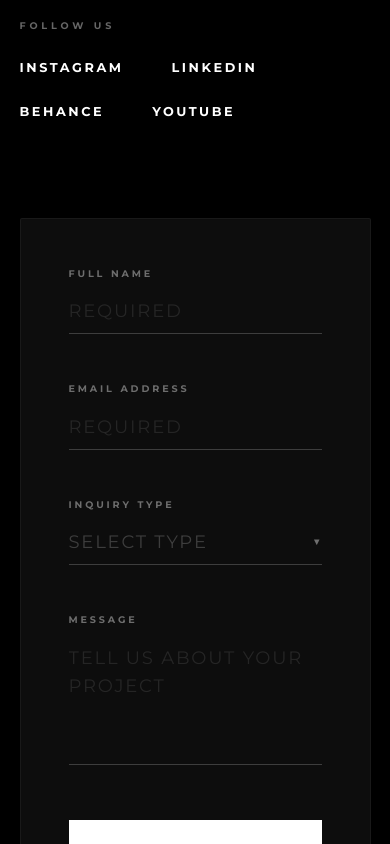
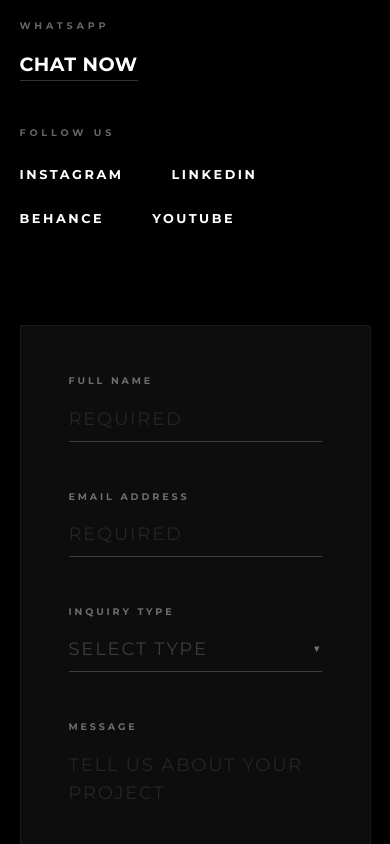
Before and after one commit to manthan-bt/mind-wobbler, a React (Vite) app: page /contact in a window 390 px wide. Shown: the part 680-1524 px from the top of the page. Built offline with nearby package versions, Linux system fonts and the light colour scheme.

Commit message:
feat: implement About, Contact, and Home page components with responsive layouts and interactive elements

```diff
--- a/src/pages/About.jsx
+++ b/src/pages/About.jsx
@@ -111,7 +111,14 @@ const About = () => {
       <section className="px-[5vw] py-32 text-center fade-in border-t border-white/5">
         <p className="text-[0.6rem] tracking-[0.5em] text-white/30 mb-8 uppercase font-bold">READY TO COMMENCE?</p>
         <h3 className="text-[clamp(2rem,5vw,4rem)] font-bold text-white mb-10 tracking-tighter uppercase leading-none">BUILD THE <br /> UNCONVENTIONAL.</h3>
-        <Link to="/contact" className="inline-block border border-white text-white py-4 px-16 text-[0.7rem] font-bold tracking-[0.4em] uppercase hover:bg-white hover:text-black transition-all hover-target">GET IN TOUCH</Link>
+        <div className="flex flex-col sm:flex-row justify-center items-center gap-6 max-w-md mx-auto">
+          <a href="mailto:mindwobblerstudios@gmail.com" className="inline-block bg-white text-black py-4 px-12 text-[0.7rem] font-bold tracking-[0.4em] uppercase hover:bg-gray-light transition-all hover-target shadow-2xl w-full sm:w-auto">
+            SEND EMAIL
+          </a>
+          <a href="https://wa.me/918105176785" target="_blank" rel="noopener noreferrer" className="inline-block border border-white text-white py-4 px-12 text-[0.7rem] font-bold tracking-[0.4em] uppercase hover:bg-white hover:text-black transition-all hover-target w-full sm:w-auto">
+            WHATSAPP
+          </a>
+        </div>
       </section>
     </div>
   );
--- a/src/pages/Contact.jsx
+++ b/src/pages/Contact.jsx
@@ -49,7 +49,13 @@ const ThemedDropdown = ({ options, selected, onSelect, label }) => {
 };
 
 const Contact = () => {
+  const [name, setName] = useState('');
+  const [email, setEmail] = useState('');
   const [inquiryType, setInquiryType] = useState('');
+  const [message, setMessage] = useState('');
+  const [honey, setHoney] = useState('');
+  const [isSubmitting, setIsSubmitting] = useState(false);
+  const [submitSuccess, setSubmitSuccess] = useState(false);
 
   useEffect(() => {
     window.scrollTo(0, 0);
@@ -63,6 +69,51 @@ const Contact = () => {
     document.querySelectorAll('.fade-in, .fade-in-up').forEach(el => observer.observe(el));
     return () => observer.disconnect();
   }, []);
+
+  const handleSubmit = async (e) => {
+    e.preventDefault();
+    if (!name || !email) {
+      alert("PLEASE FILL IN ALL REQUIRED FIELDS.");
+      return;
+    }
+
+    setIsSubmitting(true);
+
+    try {
+      const response = await fetch("https://formsubmit.co/ajax/mindwobblerstudios@gmail.com", {
+        method: "POST",
+        headers: {
+          "Content-Type": "application/json",
+          "Accept": "application/json"
+        },
+        body: JSON.stringify({
+          name: name,
+          email: email,
+          "inquiry type": inquiryType || 'GENERAL INQUIRY',
+          message: message,
+          _subject: `NEW INQUIRY FROM ${name.toUpperCase()} - ${inquiryType || 'GENERAL INQUIRY'}`,
+          _captcha: "false",
+          _honey: honey
+        })
+      });
+
+      if (response.ok) {
+        setSubmitSuccess(true);
+        setName('');
+        setEmail('');
+        setMessage('');
+        setInquiryType('');
+        setHoney('');
+      } else {
+        const result = await response.json();
+        alert(result.message || "SOMETHING WENT WRONG. PLEASE TRY AGAIN.");
+      }
+    } catch (error) {
+      alert("CONNECTION ERROR. PLEASE CHECK YOUR INTERNET AND TRY AGAIN.");
+    } finally {
+      setIsSubmitting(false);
+    }
+  };
 
   return (
     <div className="bg-black min-h-screen pt-40 pb-32">
@@ -84,6 +135,11 @@ const Contact = () => {
               </div>
 
               <div>
+                <h4 className="text-[0.6rem] tracking-[0.4em] text-white/40 mb-4 uppercase">WHATSAPP</h4>
+                <a href="https://wa.me/918105176785" target="_blank" rel="noopener noreferrer" className="cta-link text-[clamp(1.2rem,2.5vw,2rem)] text-white border-b border-white/20 pb-1 hover:border-white transition-colors hover-target tracking-wide uppercase font-bold break-all">CHAT NOW</a>
+              </div>
+
+              <div>
                 <h4 className="text-[0.6rem] tracking-[0.4em] text-white/40 mb-6 uppercase">FOLLOW US</h4>
                 <div className="social-links flex flex-wrap gap-x-12 gap-y-6">
                   <a href="https://www.instagram.com/mind_wobbler" target="_blank" rel="noopener noreferrer" className="text-white hover-target tracking-[0.2em] text-[0.8rem] border-b border-transparent hover:border-white transition-all uppercase font-bold">INSTAGRAM</a>
@@ -95,15 +151,44 @@ const Contact = () => {
             </div>
           </div>
 
-          <div className="contact-form bg-white/5 p-12 md:p-16 rounded-sm fade-in-up delay-200 border border-white/5">
-            <form className="flex flex-col gap-12">
+          <div className="contact-form bg-white/5 p-12 md:p-16 rounded-sm fade-in-up delay-200 border border-white/5 min-h-[400px] flex flex-col justify-center">
+            {submitSuccess ? (
+              <div className="text-center space-y-6">
+                <span className="text-white text-5xl block mb-2">✓</span>
+                <h3 className="text-white font-bold tracking-[0.2em] text-lg uppercase">INQUIRY TRANSMITTED</h3>
+                <p className="text-gray text-xs tracking-widest leading-loose uppercase max-w-sm mx-auto">
+                  THANK YOU FOR CONTACTING MIND WOBBLER. OUR TEAM WILL COMMENCE RESPONSE WITHIN 24 HOURS.
+                </p>
+                <button
+                  onClick={() => setSubmitSuccess(false)}
+                  className="mt-8 border border-white/20 text-white hover:border-white py-3 px-8 text-[0.65rem] font-bold tracking-[0.3em] uppercase transition-all hover-target"
+                >
+                  SEND ANOTHER
+                </button>
+              </div>
+            ) : (
+              <form onSubmit={handleSubmit} className="flex flex-col gap-12">
                 <div className="input-group">
                   <label className="text-[0.6rem] tracking-[0.3em] text-white/40 block mb-2 uppercase font-bold">FULL NAME</label>
-                <input type="text" placeholder="REQUIRED" required className="w-full bg-transparent border-b border-white/20 text-white text-lg py-2 outline-none focus:border-white transition-colors uppercase tracking-widest placeholder:text-white/10" />
+                  <input
+                    type="text"
+                    placeholder="REQUIRED"
+                    required
+                    value={name}
+                    onChange={(e) => setName(e.target.value)}
+                    className="w-full bg-transparent border-b border-white/20 text-white text-lg py-2 outline-none focus:border-white transition-colors uppercase tracking-widest placeholder:text-white/10"
+                  />
                 </div>
                 <div className="input-group">
                   <label className="text-[0.6rem] tracking-[0.3em] text-white/40 block mb-2 uppercase font-bold">EMAIL ADDRESS</label>
-                <input type="email" placeholder="REQUIRED" required className="w-full bg-transparent border-b border-white/20 text-white text-lg py-2 outline-none focus:border-white transition-colors uppercase tracking-widest placeholder:text-white/10" />
+                  <input
+                    type="email"
+                    placeholder="REQUIRED"
+                    required
+                    value={email}
+                    onChange={(e) => setEmail(e.target.value)}
+                    className="w-full bg-transparent border-b border-white/20 text-white text-lg py-2 outline-none focus:border-white transition-colors uppercase tracking-widest placeholder:text-white/10"
+                  />
                 </div>
 
                 <ThemedDropdown
@@ -115,10 +200,34 @@ const Contact = () => {
 
                 <div className="input-group">
                   <label className="text-[0.6rem] tracking-[0.3em] text-white/40 block mb-2 uppercase font-bold">MESSAGE</label>
-                <textarea placeholder="TELL US ABOUT YOUR PROJECT" rows="4" className="w-full bg-transparent border-b border-white/20 text-white text-lg py-2 outline-none focus:border-white transition-colors uppercase tracking-widest placeholder:text-white/10 resize-none"></textarea>
+                  <textarea
+                    placeholder="TELL US ABOUT YOUR PROJECT"
+                    rows="4"
+                    value={message}
+                    onChange={(e) => setMessage(e.target.value)}
+                    className="w-full bg-transparent border-b border-white/20 text-white text-lg py-2 outline-none focus:border-white transition-colors uppercase tracking-widest placeholder:text-white/10 resize-none"
+                  />
                 </div>
-              <button type="submit" className="bg-white text-black py-6 px-12 text-[0.8rem] font-black uppercase tracking-[0.3em] self-start transition-all hover:bg-gray-light hover-target">SUBMIT INQUIRY</button>
+
+                {/* Honeypot Spam Protection check */}
+                <input
+                  type="text"
+                  name="_honey"
+                  value={honey}
+                  onChange={(e) => setHoney(e.target.value)}
+                  className="hidden"
+                  style={{ display: 'none' }}
+                />
+
+                <button
+                  type="submit"
+                  disabled={isSubmitting}
+                  className="bg-white text-black py-6 px-12 text-[0.8rem] font-black uppercase tracking-[0.3em] self-start transition-all hover:bg-gray-light hover-target disabled:opacity-50"
+                >
+                  {isSubmitting ? "TRANSMITTING..." : "SUBMIT INQUIRY"}
+                </button>
               </form>
+            )}
           </div>
         </div>
       </section>
--- a/src/pages/Home.jsx
+++ b/src/pages/Home.jsx
@@ -159,9 +159,14 @@ const Home = () => {
         <h3 className="text-[clamp(2rem,5vw,4rem)] font-bold text-white mb-10 tracking-tighter uppercase leading-none">
           LET'S BUILD <br /> THE FUTURE.
         </h3>
-        <Link to="/contact" className="inline-block bg-white text-black py-5 px-16 text-[0.7rem] font-black tracking-[0.4em] uppercase hover:bg-gray-light transition-all hover-target shadow-2xl">
-          GET IN TOUCH
-        </Link>
+        <div className="flex flex-col sm:flex-row justify-center items-center gap-6 max-w-md mx-auto">
+          <a href="mailto:mindwobblerstudios@gmail.com" className="inline-block bg-white text-black py-5 px-12 text-[0.7rem] font-black tracking-[0.4em] uppercase hover:bg-gray-light transition-all hover-target shadow-2xl w-full sm:w-auto">
+            SEND EMAIL
+          </a>
+          <a href="https://wa.me/918105176785" target="_blank" rel="noopener noreferrer" className="inline-block border border-white text-white py-5 px-12 text-[0.7rem] font-black tracking-[0.4em] uppercase hover:bg-white hover:text-black transition-all hover-target w-full sm:w-auto">
+            WHATSAPP
+          </a>
+        </div>
       </section>
     </div>
   );
```
Lines whose indentation alone changed are shown as unchanged.
